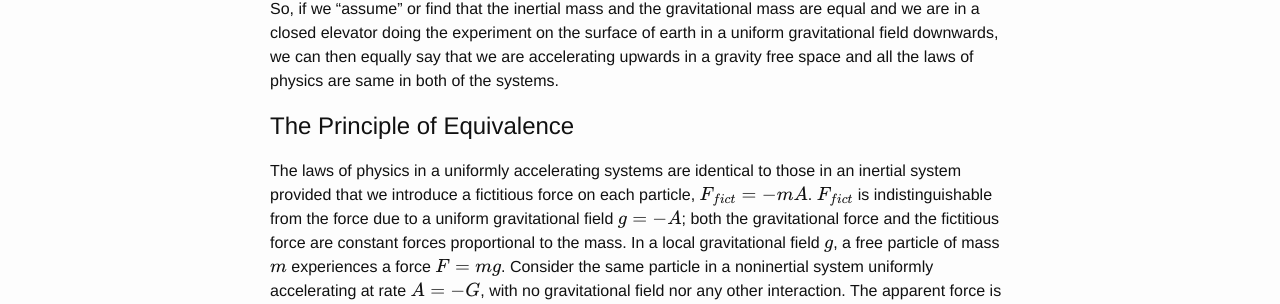
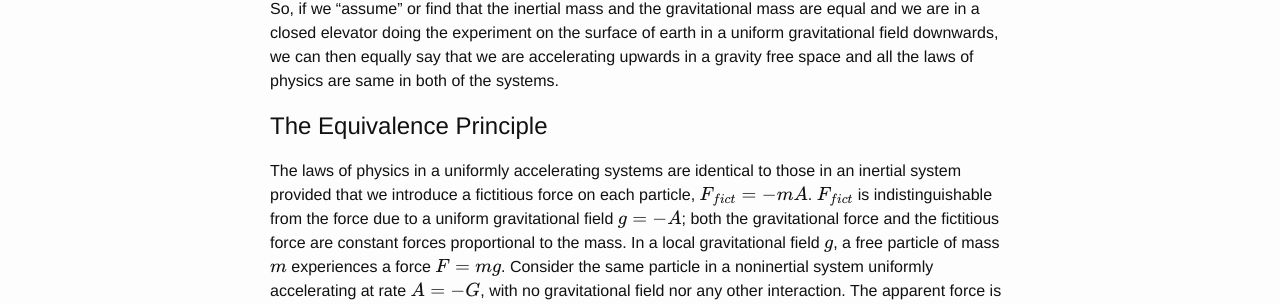
Before and after one commit to scimad/scimad.github.io, a Jekyll site: the page built from _posts/2020-04-22-the-equivalence-principle.markdown, in a window 1280 px wide and 900 px high, scrolled down 3139 px. Shown: the part 148-452 px from the top of the window. Built offline with Jekyll 4.4.1, drawn with Linux system fonts in a browser that asks for light colours; formulas are drawn with MathJax 3.

Commit message:
Minor fix

```diff
--- a/_posts/2020-04-22-the-equivalence-principle.markdown
+++ b/_posts/2020-04-22-the-equivalence-principle.markdown
@@ -98,7 +98,7 @@ If we could find a difference between two systems (pendulum systems or any other
 
 So, if we "assume" or find that the inertial mass and the gravitational mass are equal and we are in a closed elevator doing the experiment on the surface of earth in a uniform gravitational field downwards, we can then equally say that we are accelerating upwards in a gravity free space and all the laws of physics are same in both of the systems.
 
-# The Principle of Equivalence
+# The Equivalence Principle
 The laws of physics in a uniformly accelerating systems are identical to those in an inertial system provided that we introduce a fictitious force on each particle, $F_{fict}=-mA$. $F_{fict}$ is indistinguishable from the force due to a uniform gravitational field $g = -A$; both the gravitational force and the fictitious force are constant forces proportional to the mass. In a local gravitational field $g$, a free particle of mass $m$ experiences a force $F=mg$. Consider the same particle in a noninertial system uniformly accelerating at rate $A=-G$, with no gravitational field nor any other interaction. The apparent force is $F_{fict}=-mA=mg$, as before. There is no way to distinguish physically between these two situations.
 
 #### P.S.
```
